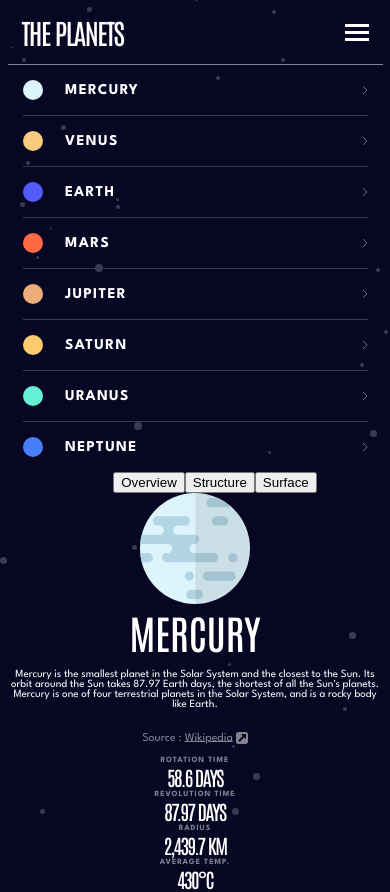
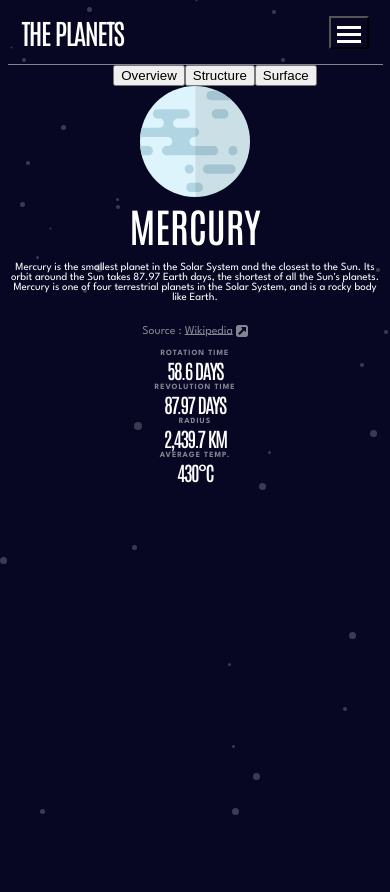
Before and after one commit to jasonkartz/planets-fact-site, a React (Create React App) app: page / in a window 390 px wide. After the commit the page ends 844 px from the top, so only its background shows below. Built offline with nearby package versions, Linux system fonts and the light colour scheme.

Commit message:
mobile menu/ header done

```diff
--- a/src/App.js
+++ b/src/App.js
@@ -1,13 +1,20 @@
 import data from "./data.json";
 import HamburgerIcon from "./HamburgerIcon";
+import { useState } from "react";
+
 function App() {
+  const [displayMenu, setDisplayMenu] = useState(false);
+  console.log(displayMenu);
   return (
     <div className="container">
       <header>
         <h2>
-          <span>THE PLANETS</span> <HamburgerIcon />
+          <span>THE PLANETS</span>{" "}
+          <button onClick={() => setDisplayMenu(!displayMenu)}>
+            <HamburgerIcon />
+          </button>
         </h2>
-        <nav>
+        <nav style={{ display: displayMenu ? "block" : "none" }}>
           <ul>
             <li>
               <div className="bullet bullet-mercury"></div>
@@ -59,8 +66,12 @@ function App() {
             <button>Structure</button>
             <button>Surface</button>
           </menu>
-          <img class="img-planet" src={data[0].images.planet} alt="mercury" />
-          <div class="info-text">
+          <img
+            className="img-planet"
+            src={data[0].images.planet}
+            alt="mercury"
+          />
+          <div className="info-text">
             <h1>{data[0].name}</h1>
             <p>{data[0].overview.content}</p>
             <cite>
--- a/src/HamburgerIcon.js
+++ b/src/HamburgerIcon.js
@@ -1,7 +1,7 @@
 export default function HamburgerIcon() {
   return (
     <svg xmlns="http://www.w3.org/2000/svg" width="24" height="17">
-      <g fill="#FFF" fill-rule="evenodd">
+      <g fill="#FFF" fillRule="evenodd">
         <path d="M0 0h24v3H0zM0 7h24v3H0zM0 14h24v3H0z" />
       </g>
     </svg>
--- a/src/index.css
+++ b/src/index.css
@@ -102,20 +102,30 @@ header h2 {
   align-items: center;
   cursor: default;
 }
-header h2 :last-child:hover {
+header h2 button {
+  background-color: transparent;
+  padding-top: 8px;
+}
+header h2 button:hover {
   cursor: pointer;
 }
-
+nav {
+  display: none;
+  position: absolute;
+  z-index: 1;
+  width: 375px;
+}
 ul {
   list-style: none;
   padding: 0;
+  background-color: var(--midnight-blue);
+  padding: 1.5em;
 }
 ul li {
   font-size: 15px;
   font-weight: bold;
   letter-spacing: 1.36px;
   padding: 1em 0;
-  margin: 0 1em;
   border-bottom: var(--dark-gray) 1px solid;
   display: flex;
   gap: 1.5em;
```
